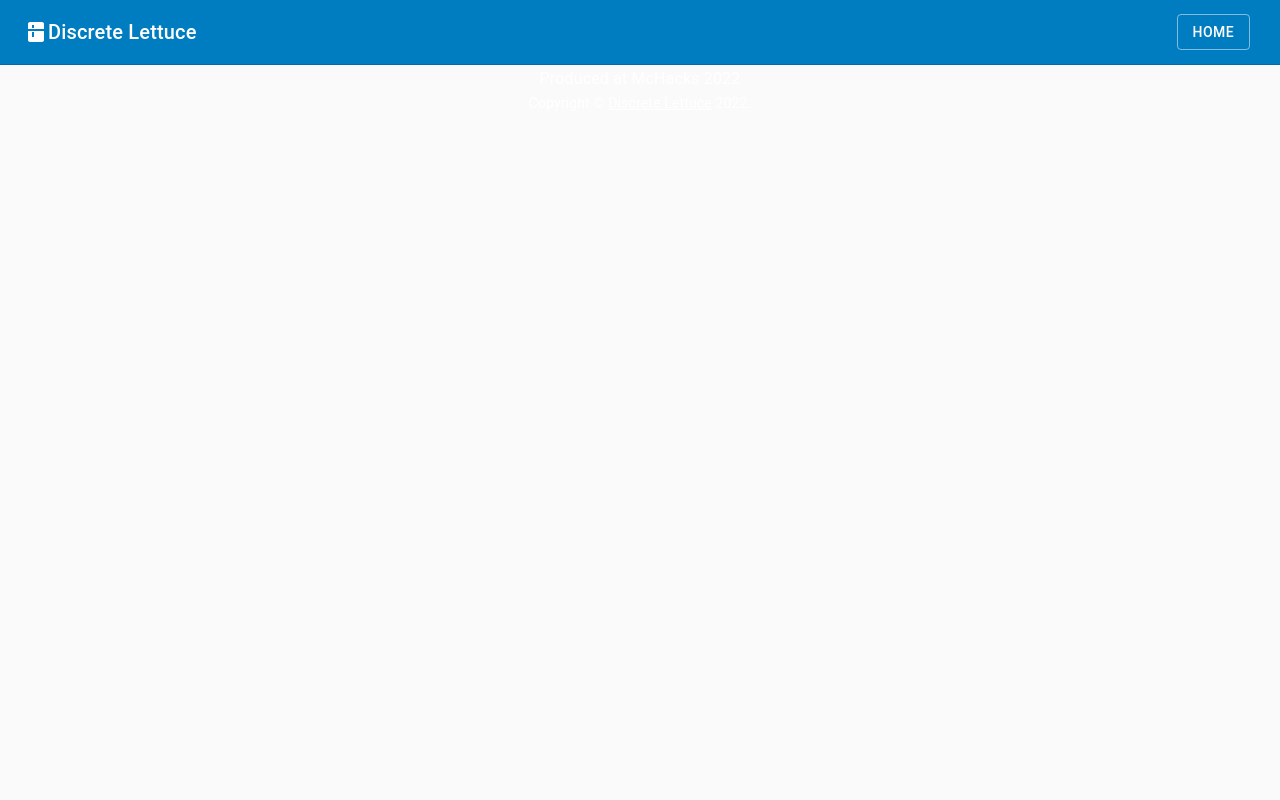
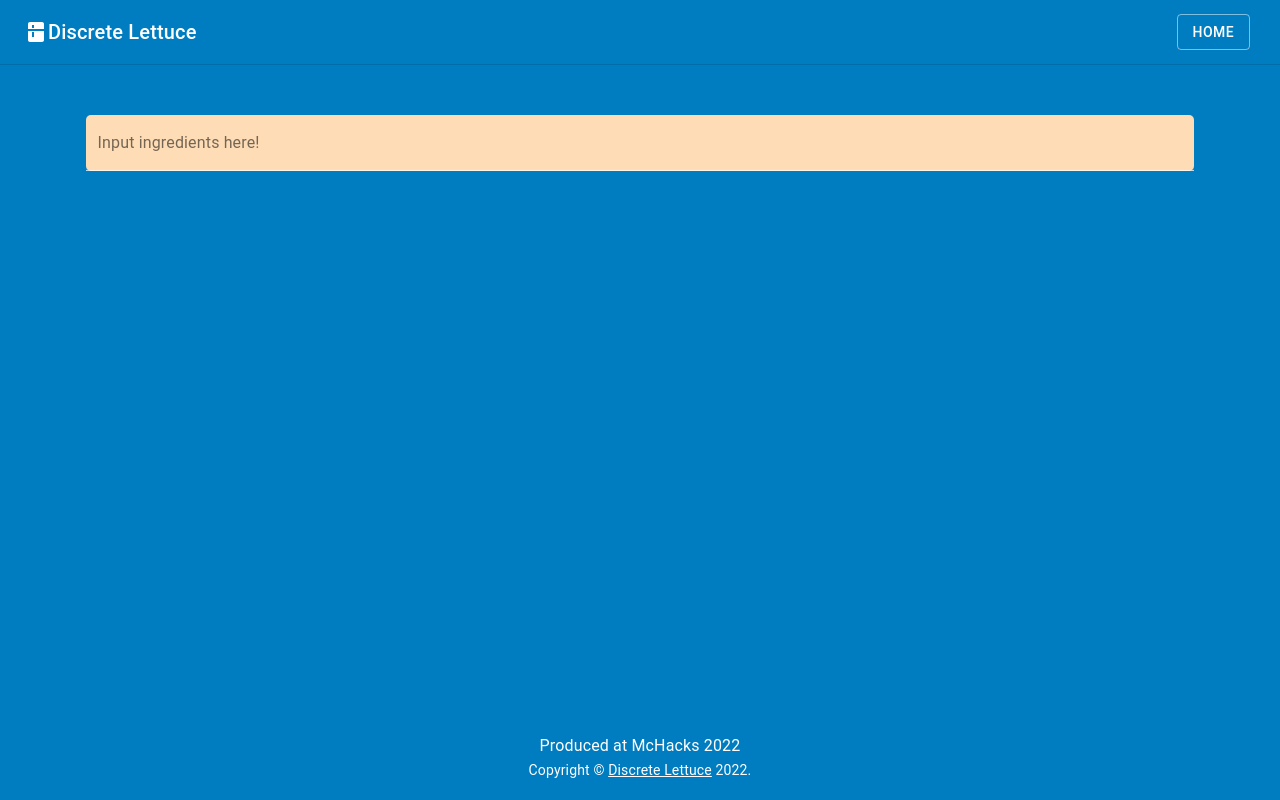
Before and after one commit to owl0108/McHacks2022, a React (Create React App) app in the folder recipe-recommender/: page /ingredients in a window 1280 px wide. Built offline with nearby package versions, Linux system fonts and the light colour scheme.

Commit message:
ingredients search page renders

```diff
--- a/package.json
+++ b/package.json
@@ -2,8 +2,10 @@
   "dependencies": {
     "@emotion/react": "^11.7.1",
     "@emotion/styled": "^11.6.0",
+    "@material-ui/lab": "^4.0.0-alpha.60",
     "@mui/material": "^5.3.0",
     "@mui/styled-engine-sc": "^5.3.0",
+    "node-sass": "^7.0.1",
     "styled-components": "^5.3.3"
   }
 }
--- a/recipe-recommender/package.json
+++ b/recipe-recommender/package.json
@@ -12,6 +12,7 @@
     "@testing-library/jest-dom": "^5.16.1",
     "@testing-library/react": "^12.1.2",
     "@testing-library/user-event": "^13.5.0",
+    "node-sass": "^7.0.1",
     "react": "^17.0.2",
     "react-dom": "^17.0.2",
     "react-router-dom": "^6.2.1",
@@ -42,5 +43,8 @@
       "last 1 firefox version",
       "last 1 safari version"
     ]
+  },
+  "devDependencies": {
+    "sass": "^1.49.0"
   }
 }
--- a/recipe-recommender/src/App.js
+++ b/recipe-recommender/src/App.js
@@ -10,6 +10,7 @@ import history from "./history";
 import TopBar from './Components/TopBar';
 import Footer from './Components/Footer';
 import FrontPage from './Pages/FrontPage';
+import Ingredients from './Pages/Ingredients';
 import Results from './Pages/Results';
 
 export default function App({location}) {
@@ -24,7 +25,7 @@ export default function App({location}) {
 		// 	console.log("router display results " + selected);
 		// 	history.push("/recommendation");
 		// }
-    history.push("/recommendation");
+    history.push("/ingredients");
 	};
 
   // const updateSelected = (title) => {
@@ -44,9 +45,9 @@ export default function App({location}) {
       <Router history={history}>
         <Routes>
           <Route
-            path="/recommendation"
+            path="/ingredients"
             location={location}
-            element={<Results/>}
+            element={<Ingredients />}
           />
           <Route
             path="/"
@@ -57,6 +58,11 @@ export default function App({location}) {
               />
               }
           />
+          <Route
+            path="/recommendations"
+            location={location}
+            element={<Results />}
+          />
         </Routes>
       </Router>
       </React.StrictMode>
--- a/recipe-recommender/src/Components/Footer.js
+++ b/recipe-recommender/src/Components/Footer.js
@@ -5,15 +5,15 @@ import { makeStyles } from "@material-ui/core/styles";
 import Box from "@material-ui/core/Box";
 import Typography from '@mui/material/Typography';
 import Link from '@mui/material/Link';
-// import Container from "@mui/material/Container";
 
-// import Copyright from "./Copyright";
+import './styling.css';
 
 const useStyles = makeStyles((theme) => ({
 	footer: {
 		borderTop: `1px solid ${theme.palette.divider}`,
 		marginTop: theme.spacing(35),
 		marginBottom: 0,
+    bgcolor: "#636363",
 	},
 }));
 
@@ -36,7 +36,12 @@ export default function Footer() {
 		<div className="footer">
 			{/* <Container maxWidth="md" component="footer" className={classes.footer}> */}
 				{/* <Box > */}
-                <Box style={{ bgcolor: "#636363"}} component="footer">
+                <Box
+                  // className="footer"
+                  style={{ background: '#007cc0'}}
+                  component="footer"
+                  position="static"
+                >
                     <Typography
                         variant="subtitle1"
                         align="center"
--- /dev/null
+++ b/recipe-recommender/src/Components/styling.css
@@ -0,0 +1,7 @@
+.footer {
+    position: fixed;
+    left: 0;
+    bottom: 20px;
+    width: 100%;
+    text-align: center;
+  }
--- a/recipe-recommender/src/Pages/FrontPage.js
+++ b/recipe-recommender/src/Pages/FrontPage.js
@@ -9,7 +9,6 @@ import Container from '@mui/material/Container';
 import {ThemeProvider } from '@mui/material/styles';
 
 import theme from "../theme";
-import history from "../history";
 
 
 const FrontPage = (props) => {
@@ -20,7 +19,7 @@ const FrontPage = (props) => {
       <main>
         <Box
           sx={{
-            pt: 8,
+            pt: 16,
             pb: 6,
           }}
         >
@@ -29,12 +28,12 @@ const FrontPage = (props) => {
               component="h1"
               variant="h2"
               align="center"
-              color="text.primary"
+              color="#FFFFFF"
               gutterBottom
             >
               Recipe Recommender
             </Typography>
-            <Typography variant="h5" align="center" color="text.secondary" paragraph>
+            <Typography variant="h5" align="center" color="#FFFFFF" paragraph>
               For when you have too many or too little things in your pantry.
             </Typography>
             <Stack
@@ -44,14 +43,14 @@ const FrontPage = (props) => {
               justifyContent="center"
             >
               <Button
-                href="/recommendation"
+                href="/ingredients"
                 variant="contained"
-                style={{backgroundColor: "#ffb260"}}
+                style={{backgroundColor: "#ffb260", color: "#5C63AB"}}
                 onClick={props.handleOnClick}
               >
                 Get Recipes Via Ingredients
               </Button>
-              <Button variant="outlined">Get Recipes Via Mood</Button>
+              <Button variant="outlined" style={{color: "#ffb260"}}>Get Recipes Via Mood</Button>
             </Stack>
           </Container>
         </Box>
--- a/recipe-recommender/src/Pages/Ingredients.js
+++ b/recipe-recommender/src/Pages/Ingredients.js
@@ -0,0 +1,41 @@
+import React from "react";
+
+// import Typography from '@mui/material/Typography';
+import { Autocomplete } from "@material-ui/lab";
+import TextField from '@mui/material/TextField';
+import Grid from '@mui/material/Grid'
+import {ThemeProvider } from '@mui/material/styles';
+import Container from '@mui/material/Container';
+import CssBaseline from '@mui/material/CssBaseline';
+import { makeStyles } from "@material-ui/core/styles";
+
+import "./pagestyling.css";
+import theme from "../theme";
+
+export default function Ingredients(props) {
+    return(
+        <div>
+        <ThemeProvider theme={theme}>
+        <CssBaseline />
+        <Container maxWidth="sm">
+            <Grid
+                className="search"
+                container direction="column"
+                alignItems="center"
+                justify="center"
+                // style={{backgroundColor: "#ffd081"}}
+            >
+            <TextField
+                className="search"
+                id="input"
+                label="Input ingredients here!"
+                variant="filled"
+                style={{backgroundColor: "#FED9AF", color: "#5C63AB", borderRadius: 5 }}
+            />
+            </Grid>
+            </Container>
+        </ThemeProvider>
+        </div>
+    )
+
+}
--- /dev/null
+++ b/recipe-recommender/src/Pages/pagestyling.css
@@ -0,0 +1,4 @@
+.search {
+    margin-top: 50px;
+    width: 90%;
+}
```
Also changed, not shown: 2 other files (tests, documents, lock files or other folders).
